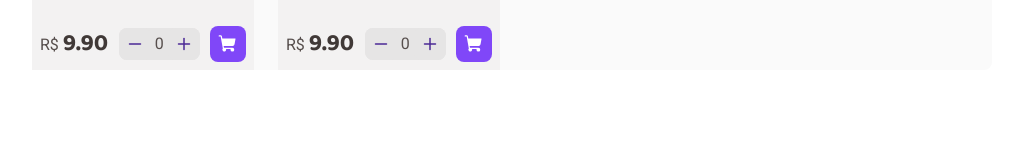
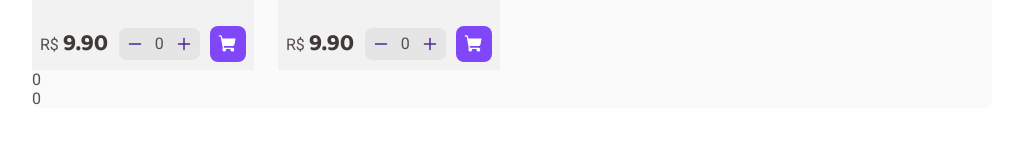
Before and after one commit to CamilaDiniz2/coffee-delivery, a React (Vite) app: page / in a window 1280 px wide. Shown: the part 1899-2043 px from the top of the page, without its empty margins (128-1151 px from the left). Built offline with nearby package versions, Linux system fonts and the light colour scheme.

Commit message:
Implementação das funcionalidades para contar o numero de itens adicionados ao carrinho e o valor total

```diff
--- a/src/Pages/Checkout/CoffeeSelectedItem/index.tsx
+++ b/src/Pages/Checkout/components/CoffeeSelectedItem/index.tsx
@@ -1,6 +1,6 @@
 import { Container, CoffeeInfo } from './styles'
 
-import chocolateQuente from '../../../assets/coffees-list/chocolate-quente.svg'
+import chocolateQuente from '../../../../assets/coffees-list/chocolate-quente.svg'
 
 export function CoffeeSelectedItem() {
   return (
--- a/src/Pages/Checkout/CoffeeSelectedItem/styles.tsx
+++ b/src/Pages/Checkout/components/CoffeeSelectedItem/styles.tsx
@@ -7,6 +7,7 @@ export const Container = styled.div`
   margin-bottom: 1.5rem;
   padding-bottom: 1.5rem;
   border-bottom: 1px solid ${({ theme }) => theme['gray-300']};
+  gap: 8px;
 
   img {
     width: 4rem;
--- a/src/Pages/Checkout/styles.ts
+++ b/src/Pages/Checkout/styles.ts
@@ -9,7 +9,7 @@ export const CheckoutContainer = styled.div`
     grid-template-columns: 1fr 1fr;
     gap: 2rem;
 
-    @media (max-width: 1024px) {
+    @media (max-width: 968px) {
       display: flex;
       flex-direction: column;
     }
@@ -125,6 +125,7 @@ export const FormaOfPaymentMethods = styled.div`
 export const CoffeesSelected = styled.div`
   button {
     width: 100%;
+    max-width: 368px;
     margin-top: 12px;
     padding: 16px;
 
@@ -136,6 +137,11 @@ export const CoffeesSelected = styled.div`
     text-transform: uppercase;
     cursor: pointer;
 
+    @media (max-width: 968px) {
+      margin: 0 auto;
+      padding: 18px;
+    }
+
     &:hover {
       background-color: ${({ theme }) => theme['yellow-900']};
     }
--- a/src/Pages/Home/components/HomeProducts/index.tsx
+++ b/src/Pages/Home/components/HomeProducts/index.tsx
@@ -1,4 +1,4 @@
-import { useState } from 'react'
+import { useEffect, useState } from 'react'
 import { Minus, Plus, ShoppingCart } from 'phosphor-react'
 import {
   HomeProductItem,
@@ -26,7 +26,6 @@ import cubano from '../../../../assets/coffees-list/cubano.svg'
 import havaiano from '../../../../assets/coffees-list/havaiano.svg'
 import arabe from '../../../../assets/coffees-list/arabe.svg'
 import irlandes from '../../../../assets/coffees-list/irlandes.svg'
-// import { ButtonsAddMinusAndChart } from './ButtonsAddMinusAndChart'
 
 interface ProductsProps {
   id: string
@@ -37,9 +36,8 @@ interface ProductsProps {
   quantity: number
   price: number
   isAddToAChart: boolean
+  totalPrice: number
 }
-
-// const ProductsContext = createContext({})
 
 export function HomeProducts() {
   const [listOfCoffees, setListOfCoffees] = useState<ProductsProps[]>([
@@ -52,6 +50,7 @@ export function HomeProducts() {
       price: 5.5,
       quantity: 0,
       isAddToAChart: false,
+      totalPrice: 0,
     },
     {
       id: 'expresso-americano',
@@ -62,6 +61,7 @@ export function HomeProducts() {
       price: 9.9,
       quantity: 0,
       isAddToAChart: false,
+      totalPrice: 0,
     },
     {
       id: 'expresso-cremoso',
@@ -72,6 +72,7 @@ export function HomeProducts() {
       price: 9.9,
       quantity: 0,
       isAddToAChart: false,
+      totalPrice: 0,
     },
     {
       id: 'expresso-gelado',
@@ -82,6 +83,7 @@ export function HomeProducts() {
       price: 9.9,
       quantity: 0,
       isAddToAChart: false,
+      totalPrice: 0,
     },
     {
       id: 'cafe-com-leite',
@@ -92,6 +94,7 @@ export function HomeProducts() {
       price: 9.9,
       quantity: 0,
       isAddToAChart: false,
+      totalPrice: 0,
     },
     {
       id: 'latte',
@@ -103,6 +106,7 @@ export function HomeProducts() {
       price: 9.9,
       quantity: 0,
       isAddToAChart: false,
+      totalPrice: 0,
     },
     {
       id: 'capuccino',
@@ -114,6 +118,7 @@ export function HomeProducts() {
       price: 9.9,
       quantity: 0,
       isAddToAChart: false,
+      totalPrice: 0,
     },
     {
       id: 'macchiato',
@@ -125,6 +130,7 @@ export function HomeProducts() {
       price: 9.9,
       quantity: 0,
       isAddToAChart: false,
+      totalPrice: 0,
     },
     {
       id: 'mocaccino',
@@ -135,6 +141,7 @@ export function HomeProducts() {
       price: 9.9,
       quantity: 0,
       isAddToAChart: false,
+      totalPrice: 0,
     },
     {
       id: 'chocolate-quente',
@@ -146,6 +153,7 @@ export function HomeProducts() {
       price: 9.9,
       quantity: 0,
       isAddToAChart: false,
+      totalPrice: 0,
     },
     {
       id: 'cubano',
@@ -157,6 +165,7 @@ export function HomeProducts() {
       price: 9.9,
       quantity: 0,
       isAddToAChart: false,
+      totalPrice: 0,
     },
     {
       id: 'havaiano',
@@ -167,6 +176,7 @@ export function HomeProducts() {
       price: 9.9,
       quantity: 0,
       isAddToAChart: false,
+      totalPrice: 0,
     },
     {
       id: 'arabe',
@@ -177,6 +187,7 @@ export function HomeProducts() {
       price: 9.9,
       quantity: 0,
       isAddToAChart: false,
+      totalPrice: 0,
     },
     {
       id: 'irlandes',
@@ -187,14 +198,26 @@ export function HomeProducts() {
       price: 9.9,
       quantity: 0,
       isAddToAChart: false,
+      totalPrice: 0,
     },
   ])
+
+  const [coffeesAddedToAChart, setCoffeesAddedToAChart] =
+    useState<ProductsProps>([])
+
+  const [totalPriceOfCoffees, setTotalPriceOfCoffees] = useState<number>(0)
+  const [totalItemsAdded, setTotalItemsAdded] = useState<number>(0)
+  const [itemAddedChart, setItemAddedChart] = useState<number>(0)
 
   // Diminui em uma unidade o tipo de café
   function handleMinusOneCoffee(id: string) {
     const newListOfCoffeesMinusOne = listOfCoffees.map((coffee) => {
       if (coffee.id === id && coffee.quantity > 0) {
-        return { ...coffee, quantity: coffee.quantity - 1 }
+        return {
+          ...coffee,
+          quantity: coffee.quantity - 1,
+          totalPrice: coffee.quantity * coffee.price,
+        }
       } else {
         return coffee
       }
@@ -206,7 +229,11 @@ export function HomeProducts() {
   function handleAddOneCoffee(id: string) {
     const newListOfCoffeesPlusOne = listOfCoffees.map((coffee) => {
       if (coffee.id === id) {
-        return { ...coffee, quantity: coffee.quantity + 1 }
+        return {
+          ...coffee,
+          quantity: coffee.quantity + 1,
+          totalPrice: coffee.quantity * coffee.price,
+        }
       } else {
         return coffee
       }
@@ -214,16 +241,49 @@ export function HomeProducts() {
     setListOfCoffees(newListOfCoffeesPlusOne)
   }
 
+  // adiciona item ao carrinho
   function handleAddItemToAChart(id: string) {
+    setItemAddedChart(itemAddedChart + 1)
     const newListOfCoffeesAddToAChart = listOfCoffees.map((coffee) => {
-      if (coffee.id === id) {
-        return { ...coffee, isAddToAChart: true }
+      if (coffee.id === id && coffee.quantity > 0) {
+        return {
+          ...coffee,
+          isAddToAChart: true,
+          totalPrice: coffee.quantity * coffee.price,
+        }
       } else {
         return coffee
       }
     })
     setListOfCoffees(newListOfCoffeesAddToAChart)
   }
+
+  useEffect(() => {
+    const newListOfCoffeesAddToAChart = listOfCoffees.filter(
+      (coffee) => coffee.isAddToAChart === true && coffee.quantity > 0,
+    )
+
+    setCoffeesAddedToAChart(newListOfCoffeesAddToAChart)
+  }, [itemAddedChart])
+
+  useEffect(() => {
+    const totalPriceOfCoffees = coffeesAddedToAChart.reduce((soma, atual) => {
+      return soma + atual.totalPrice
+    }, 0)
+
+    const totalItems = coffeesAddedToAChart.reduce((soma, atual) => {
+      return soma + atual.quantity
+    }, 0)
+
+    setTotalPriceOfCoffees(totalPriceOfCoffees)
+    setTotalItemsAdded(totalItems)
+  }, [itemAddedChart, coffeesAddedToAChart])
+
+  /* interface CoffeesAddedContextType {
+    coffeeAddedList: FormDataProps
+  }
+
+  const CoffeesAddedContext = createContext({} as FormDataContextType) */
 
   return (
     <HomeProductsSection>
@@ -274,6 +334,8 @@ export function HomeProducts() {
           )
         })}
       </HomeProductsList>
+      <div>{totalPriceOfCoffees}</div>
+      <div>{totalItemsAdded}</div>
     </HomeProductsSection>
   )
 }
```
Also changed, not shown: src/Pages/Checkout/index.tsx (+10 -3 lines), src/Pages/Checkout/components/MethodOfPayment/index.tsx (renamed from src/Pages/Checkout/MethodOfPayment/index.tsx), src/Pages/Checkout/components/MethodOfPayment/styles.ts (renamed from src/Pages/Checkout/MethodOfPayment/styles.ts), src/Pages/Checkout/components/TotalItemsSelectedInfo/index.tsx (renamed from src/Pages/Checkout/TotalItemsSelectedInfo/index.tsx), src/Pages/Checkout/components/TotalItemsSelectedInfo/styles.ts (renamed from src/Pages/Checkout/TotalItemsSelectedInfo/styles.ts), src/Pages/Home/components/ButtonsAddMinusAndChart/index.tsx (renamed from src/Pages/Home/components/HomeProducts/ButtonsAddMinusAndChart/index.tsx), src/Pages/Home/components/ButtonsAddMinusAndChart/styles.ts (renamed from src/Pages/Home/components/HomeProducts/ButtonsAddMinusAndChart/styles.ts), src/contexts/CoffeesAddedContext.tsx (added).
